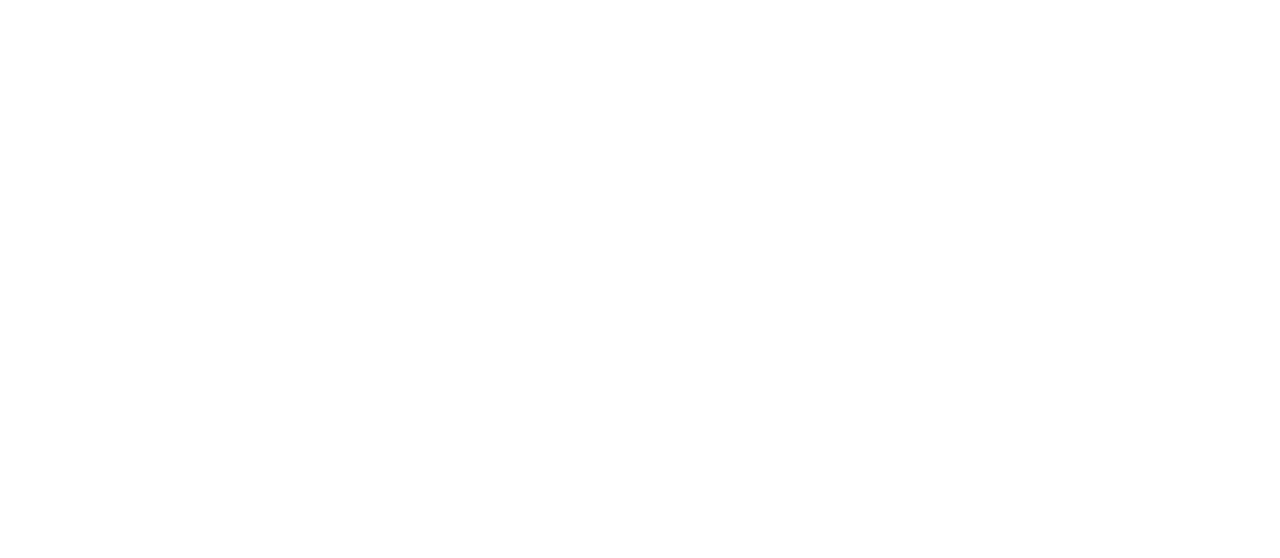
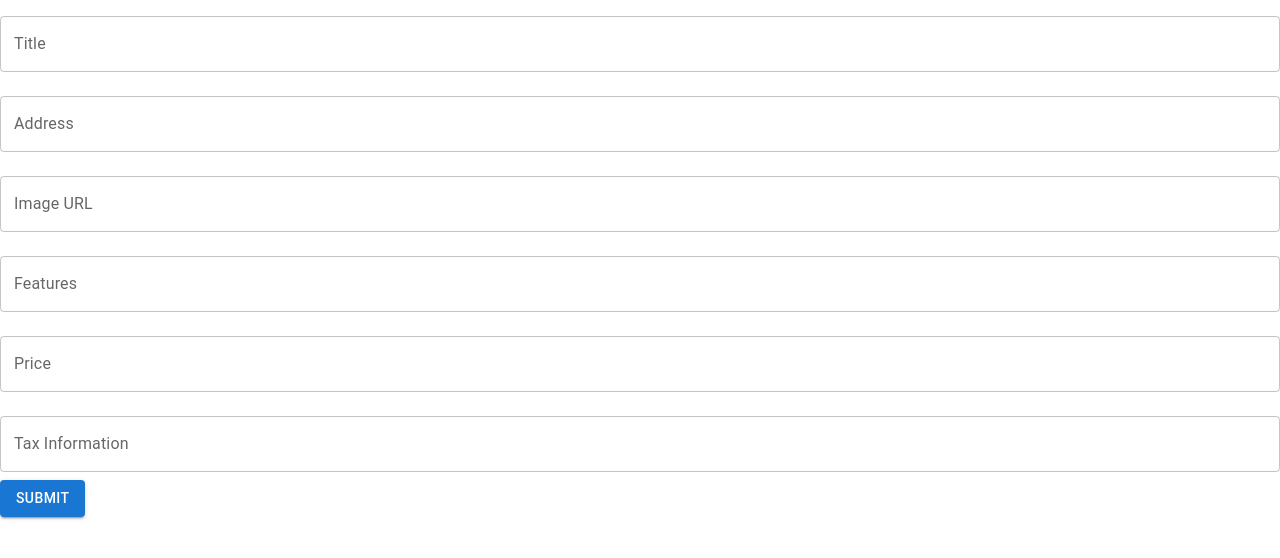
Before and after one commit to AkhilAjith2/ReactProjectOfficely, a React (Create React App) app: page /add in a window 1280 px wide. Before the commit this address had no page. Shown: the top 558 px of the page. Built offline with nearby package versions, Linux system fonts and the light colour scheme.

Commit message:
add component

```diff
--- a/src/App.js
+++ b/src/App.js
@@ -6,6 +6,7 @@
 import Hotel from "./pages/hotel/Hotel";
 import List from "./pages/list/List";
 import Login from "./pages/login/Login";
+import AddOfficeSpaceForm from "./pages/add/add";
 
 function App() {
   return (
@@ -15,6 +16,7 @@
         <Route path="/hotels" element={<List/>}/>
         <Route path="/hotels/:id" element={<Hotel/>}/>
         <Route path="/login" element={<Login/>}/>
+        <Route path="/add" element={<AddOfficeSpaceForm/>}/>
       </Routes>
     </BrowserRouter>
   );
--- a/src/components/navbar/Navbar.jsx
+++ b/src/components/navbar/Navbar.jsx
@@ -29,7 +29,7 @@
                         <Button component={Link} to="/hotels" color="inherit">
                             Home
                         </Button>
-                        <Button color="inherit">Add</Button>
+                        <Button component={Link} to="/add" color="inherit">Add</Button>
                         <Button component={Link} to="/login" color="inherit">
                             Log Out
                         </Button>
--- a/src/pages/add/add.js
+++ b/src/pages/add/add.js
@@ -0,0 +1,89 @@
+import React, { useState } from "react";
+import { TextField, Button, TextareaAutosize, Select, MenuItem, FormControl, InputLabel } from "@mui/material";
+
+
+const AddOfficeSpaceForm = () => {
+  const [formData, setFormData] = useState({
+    title: "",
+    address: "",
+    image: "",
+    features: "",
+    price: "",
+    taxInfo: "",
+    // Add other fields as needed
+  });
+
+  const handleInputChange = (field, value) => {
+    setFormData((prevData) => ({
+      ...prevData,
+      [field]: value,
+    }));
+  };
+
+  const submitHandler = (event) => {
+    event.preventDefault();
+    // Add logic to submit the form data (formData) to your backend or perform other actions
+    console.log("Form data submitted:", formData);
+  };
+
+  return (
+    <form onSubmit={submitHandler}>
+      <TextField
+        label="Title"
+        placeholder="Title"
+        value={formData.title}
+        onChange={(e) => handleInputChange("title", e.target.value)}
+        fullWidth
+        margin="normal"
+      />
+      <TextField
+        label="Address"
+        placeholder="Address"
+        value={formData.address}
+        onChange={(e) => handleInputChange("address", e.target.value)}
+        fullWidth
+        margin="normal"
+      />
+      <TextField
+        label="Image URL"
+        placeholder="Image URL"
+        value={formData.image}
+        onChange={(e) => handleInputChange("image", e.target.value)}
+        fullWidth
+        margin="normal"
+      />
+      <TextField
+        label="Features"
+        placeholder="Features"
+        value={formData.features}
+        onChange={(e) => handleInputChange("features", e.target.value)}
+        fullWidth
+        margin="normal"
+      />
+      <TextField
+        label="Price"
+        placeholder="Price"
+        type="number"
+        value={formData.price}
+        onChange={(e) => handleInputChange("price", e.target.value)}
+        fullWidth
+        margin="normal"
+      />
+      <TextField
+        label="Tax Information"
+        placeholder="Tax Information"
+        value={formData.taxInfo}
+        onChange={(e) => handleInputChange("taxInfo", e.target.value)}
+        fullWidth
+        margin="normal"
+      />
+      {/* Add other form fields as needed */}
+
+      <Button type="submit" variant="contained" color="primary">
+        Submit
+      </Button>
+    </form>
+  );
+};
+
+export default AddOfficeSpaceForm;
```
